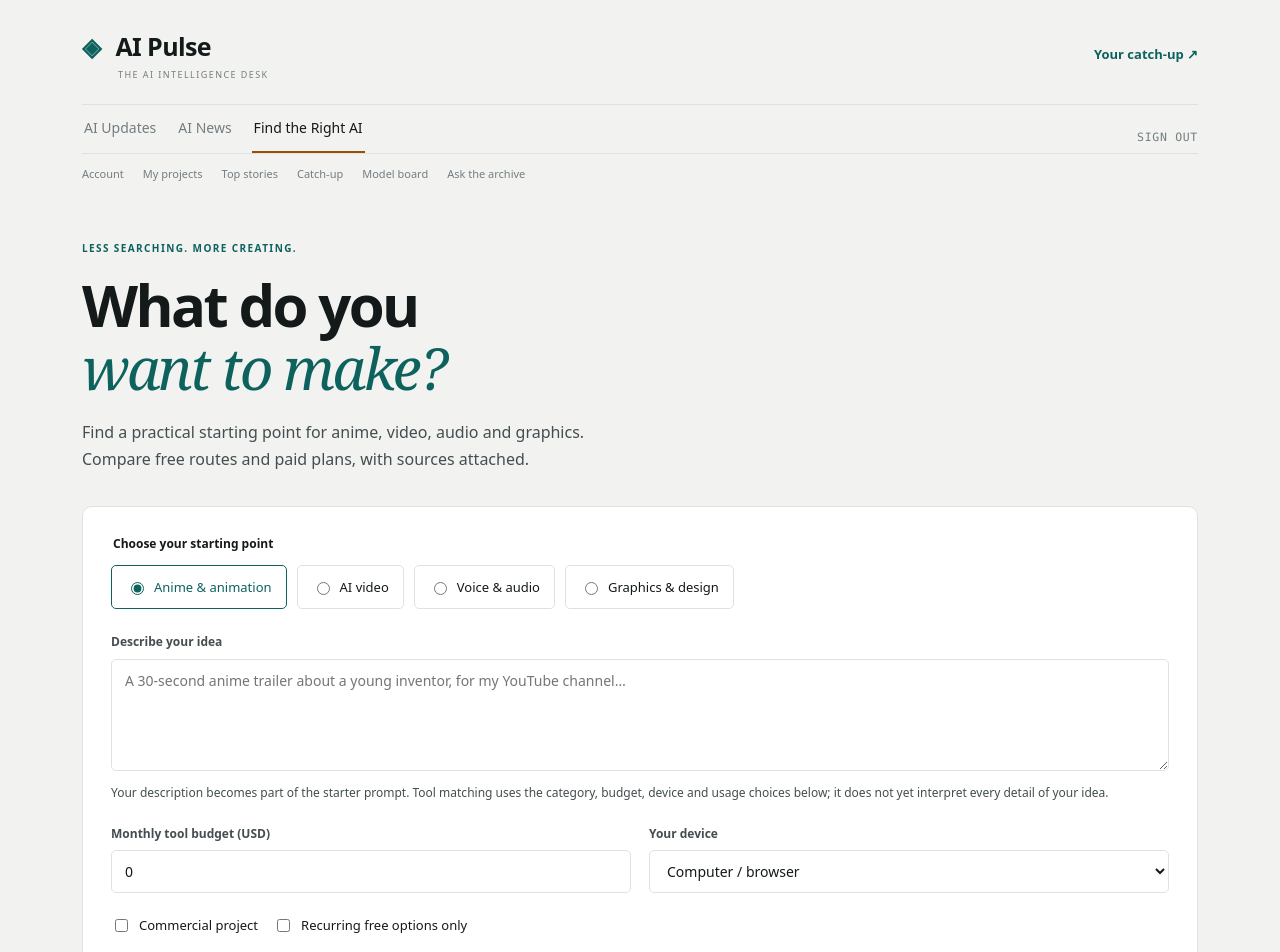
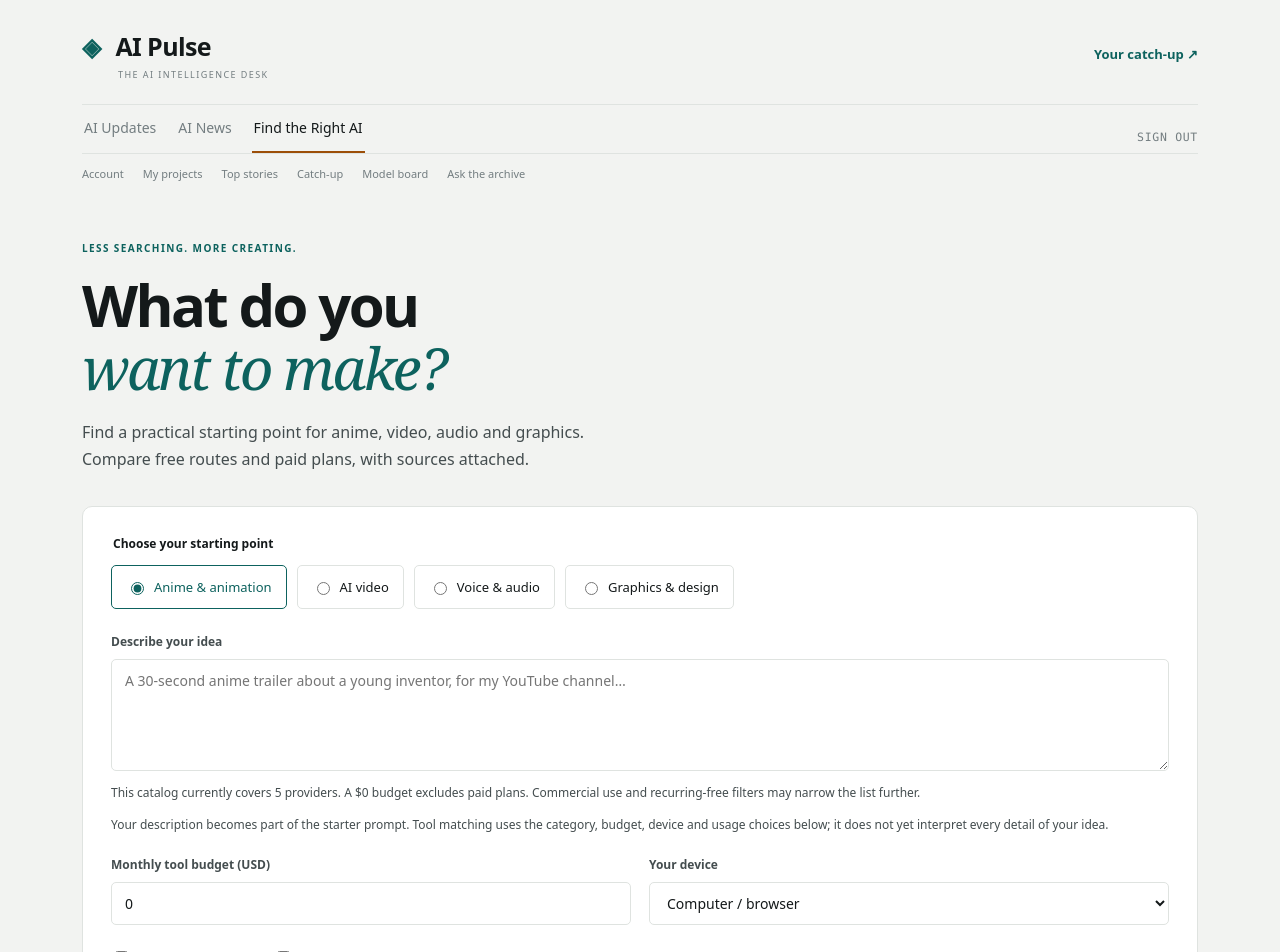
Before and after one commit to satish-999/AI-Updates, a Next.js app: page /advisor in a window 1280 px wide. Shown: the top 952 px of the page. Built offline with nearby package versions, Linux system fonts and the light colour scheme.

Commit message:
Explain advisor filters, expand alternatives and order feeds by publication

```diff
--- a/app/advisor/advisor.tsx
+++ b/app/advisor/advisor.tsx
@@ -15,14 +15,14 @@ export function Advisor({ plans }: { plans: CatalogPlan[] }) {
   const [recurringFree, setRecurringFree] = useState(false);
   const [result, setResult] = useState<{ request: Requirements; goal: string; plans: CatalogPlan[] } | null>(null);
   return <>
-    <form className="advisor-form" onSubmit={event => {
+    <form className="advisor-form" onChange={() => { setResult(null); setSaveStatus(""); }} onSubmit={event => {
       event.preventDefault(); setSaveStatus("");
       const request = { task, device, budget: Number(budget), commercial, recurringFree };
       setResult({ request, goal: goal.trim(), plans: recommend(plans, request) });
     }}>
       <fieldset className="task-picker"><legend>Choose your starting point</legend>{(Object.keys(WORKFLOWS) as Task[]).map(key => <label key={key} className={task === key ? "task-option selected" : "task-option"}><input type="radio" name="task" value={key} checked={task === key} onChange={() => setTask(key)} /><span>{WORKFLOWS[key].title}</span></label>)}</fieldset>
       <label className="goal-label">Describe your idea<textarea value={goal} onChange={e => setGoal(e.target.value)} required maxLength={1200} placeholder="A 30-second anime trailer about a young inventor, for my YouTube channel…" /></label>
-      <p className="small-copy">Your description becomes part of the starter prompt. Tool matching uses the category, budget, device and usage choices below; it does not yet interpret every detail of your idea.</p>
+      <p className="small-copy">This catalog currently covers {new Set(plans.map(p => p.tool)).size} providers. A $0 budget excludes paid plans. Commercial use and recurring-free filters may narrow the list further.</p><p className="small-copy">Your description becomes part of the starter prompt. Tool matching uses the category, budget, device and usage choices below; it does not yet interpret every detail of your idea.</p>
       <div className="advisor-options"><label>Monthly tool budget (USD)<input type="number" min="0" max="10000" step="0.01" required value={budget} onChange={e => setBudget(e.target.value)} /></label><label>Your device<select value={device} onChange={e => setDevice(e.target.value as Device)}><option value="browser">Computer / browser</option><option value="phone">Phone</option></select></label></div>
       <div className="check-options"><label><input type="checkbox" checked={commercial} onChange={e => setCommercial(e.target.checked)} /> Commercial project</label><label><input type="checkbox" checked={recurringFree} onChange={e => setRecurringFree(e.target.checked)} /> Recurring free options only</label></div>
       <button type="submit" className="primary-button">Find my starting point <span aria-hidden="true">→</span></button>
@@ -40,6 +40,7 @@ export function Advisor({ plans }: { plans: CatalogPlan[] }) {
         <p className="small-copy">Commercial use: {plan.commercial === "allowed" ? "provider permits it, subject to terms" : plan.commercial === "not-included" ? "license not included" : "not verified"}. Export limits and exact model availability must be checked for your task.</p>
         <div className="card-footer"><span className="small-copy">Reviewed {ymd(plan.verifiedAt)}</span>{externalUrl(plan.source) && <a href={externalUrl(plan.source)!} target="_blank" rel="noopener noreferrer">Official plan details ↗<span className="sr-only"> (opens in a new tab)</span></a>}</div>
       </article>)}</div>}
+      <details><summary>Why are other plans missing?</summary><p>Only plans matching every selected requirement appear above. These alternatives are not recommendations for your current settings:</p><ul>{plans.filter(p => p.tasks.includes(result.request.task) && !result.plans.some(match => match.id === p.id)).map(p => <li key={p.id}>{p.tool} / {p.plan}: {[p.monthlyUsd > result.request.budget ? `costs $${p.monthlyUsd}/month, above your budget` : "", !p.devices.includes(result.request.device) ? "device support not verified" : "", result.request.commercial && p.commercial !== "allowed" ? "commercial rights not included or not verified" : "", result.request.recurringFree && (p.monthlyUsd !== 0 || p.freeKind !== "recurring") ? "not a recurring free plan" : "", Date.now() - Date.parse(p.verifiedAt) > 30*86400000 ? "pricing evidence needs review" : ""].filter(Boolean).join("; ") || "does not meet current verification requirements"}</li>)}</ul></details>
       <div className="workflow-panel"><div><p className="eyebrow">A PRACTICAL NEXT STEP</p><h2>Your creation checklist</h2><p className="small-copy">An editorial workflow template. Test a small sample before committing to a paid plan. Tools in the shortlist cover parts of the workflow; editing or other steps may require additional software.</p><ol>{WORKFLOWS[result.request.task].steps.map(step => <li key={step}>{step}</li>)}</ol></div><div><h3>Starter prompt</h3><pre className="starter-prompt">{WORKFLOWS[result.request.task].prompt.replace("{goal}", result.goal)}</pre><p className="small-copy">Copy this into your chosen tool and adapt it to the sample result. Media is created in the recommended applications.</p></div></div>
     </>}</section>
     <p className="advisor-disclosure">Tool subscriptions are purchased separately from AI Pulse. This advisor makes no purchases and sends your brief to no model provider. Prices and plan evidence are manually reviewed; recommendations expire after 30 days without review.</p>
--- a/app/components/feed.tsx
+++ b/app/components/feed.tsx
@@ -22,7 +22,7 @@ export async function Feed({ kind, params }: { kind: FeedKind; params: Record<st
       <span className={health.delayed || health.failed ? "health-warning" : ""}>{health.delayed} overdue · {health.failed} reporting errors</span>
       <details><summary>About freshness</summary><p>Collection is scheduled every 15 minutes; runs may be delayed. Overdue means no successful feed check in one hour. A successful check may contain no new articles. {health.pending} qualifying stories await enrichment. Unclassified stories appear in News until categorized. Coverage reflects our selected feeds, not every worldwide event.</p></details>
     </section>
-    <div className="feed-heading"><div><p className="eyebrow">THE LATEST</p><h2>{updates ? "AI Updates" : "AI News"}</h2></div><span className="small-copy">Newest stories first</span></div>
+    <div className="feed-heading"><div><p className="eyebrow">THE LATEST</p><h2>{updates ? "AI Updates" : "AI News"}</h2></div><span className="small-copy">Newest publication first</span></div>
     <form className="feed-controls" action={`/${kind}`} method="get">
       <label><span>Category</span><select name="category" defaultValue={options.category}><option value="all">All categories</option>{categories.map(c => <option value={c} key={c}>{c.replaceAll("_", " ")}</option>)}</select></label>
       <label className="search-label"><span>Search stories</span><input name="q" defaultValue={options.query} maxLength={160} placeholder="Search companies, models or topics…" /></label>
@@ -32,7 +32,7 @@ export async function Feed({ kind, params }: { kind: FeedKind; params: Record<st
     {stories.length ? <div className="news-grid">{stories.map(s => {
       const url = externalUrl(s.url);
       return <article className="news-card" key={s.id}>
-        <div className="card-kicker"><span className="category-pill">{(s.category ?? "unclassified").replaceAll("_", " ")}</span><span>{ago(s.first_seen_at)}</span></div>
+        <div className="card-kicker"><span className="category-pill">{(s.category ?? "unclassified").replaceAll("_", " ")}</span><span>{ago(s.published_at)}</span></div>
         <h3>{url ? <a href={url} target="_blank" rel="noopener noreferrer">{s.title}<span className="external-arrow" aria-hidden="true"> ↗</span><span className="sr-only"> (opens publisher in a new tab)</span></a> : s.title}</h3>
         {s.one_liner && s.one_liner !== s.title && <p className="card-summary">{s.one_liner}</p>}
         <div className="card-footer"><span>{s.source_name}<br /><span className="small-copy">Published {ymd(s.published_at)}</span></span><Link href={`/story/${s.id}`}>Summary &amp; sources <span aria-hidden="true">→</span><span className="sr-only"> for {s.title}</span></Link></div>
--- a/data/catalog.json
+++ b/data/catalog.json
@@ -140,5 +140,65 @@
     "verifiedAt": "2026-10-12",
     "verification": "Official pricing page reviewed manually",
     "kind": "application"
+  },
+  {
+    "id": "ideogram-free",
+    "tool": "Ideogram",
+    "plan": "Free",
+    "tasks": [
+      "graphics",
+      "anime"
+    ],
+    "devices": [
+      "browser"
+    ],
+    "monthlyUsd": 0,
+    "freeKind": "recurring",
+    "commercial": "allowed",
+    "allowance": "Weekly credits for eligible accounts; amount varies.",
+    "notes": "For still images and character references, not animation. Free images are public. Weekly credits require an eligible Google, Apple or Microsoft sign-in.",
+    "upgrade": "Paid plans add private images and priority credits.",
+    "source": "https://ideogram.ai/pricing/",
+    "verifiedAt": "2026-10-13"
+  },
+  {
+    "id": "pika-starter",
+    "tool": "Pika",
+    "plan": "Starter",
+    "tasks": [
+      "video",
+      "anime"
+    ],
+    "devices": [
+      "browser"
+    ],
+    "monthlyUsd": 10,
+    "freeKind": "none",
+    "commercial": "not-included",
+    "allowance": "900 credits per month.",
+    "notes": "Short video generation; test character consistency. Commercial license is not included.",
+    "upgrade": "Creator includes a commercial license.",
+    "source": "https://pika.art/pricing",
+    "verifiedAt": "2026-10-13"
+  },
+  {
+    "id": "pika-creator",
+    "tool": "Pika",
+    "plan": "Creator",
+    "tasks": [
+      "video",
+      "anime"
+    ],
+    "devices": [
+      "browser"
+    ],
+    "monthlyUsd": 35,
+    "freeKind": "none",
+    "commercial": "allowed",
+    "allowance": "3,150 credits per month.",
+    "notes": "Commercial license included subject to provider terms. Credit usage depends on the model and settings.",
+    "upgrade": "Test a short clip before committing to a full project.",
+    "source": "https://pika.art/pricing",
+    "verifiedAt": "2026-10-13"
   }
 ]
--- a/lib/feeds.ts
+++ b/lib/feeds.ts
@@ -20,7 +20,7 @@ export async function getFeed(kind: FeedKind, options: FeedOptions): Promise<Fee
       from story_articles sa join articles a on a.id = sa.article_id
       join sources s on s.id = a.source_id
       where sa.story_id = st.id and a.url ~* '^https?://'
-      order by s.weight desc, a.published_at asc nulls last, a.id asc
+      order by a.published_at desc nulls last, s.weight desc, a.id desc
       limit 1
     ) publisher on true
     where (case when ${kind} = 'updates'
@@ -32,7 +32,7 @@ export async function getFeed(kind: FeedKind, options: FeedOptions): Promise<Fee
         where sa.story_id = st.id
           and a.search_full @@ websearch_to_tsquery('english', ${options.query})
       ))
-    order by st.first_seen_at desc, st.id desc
+    order by publisher.published_at desc nulls last, st.id desc
     limit 21 offset ${(options.page - 1) * 20}
   ` as FeedStory[];
 }
```
